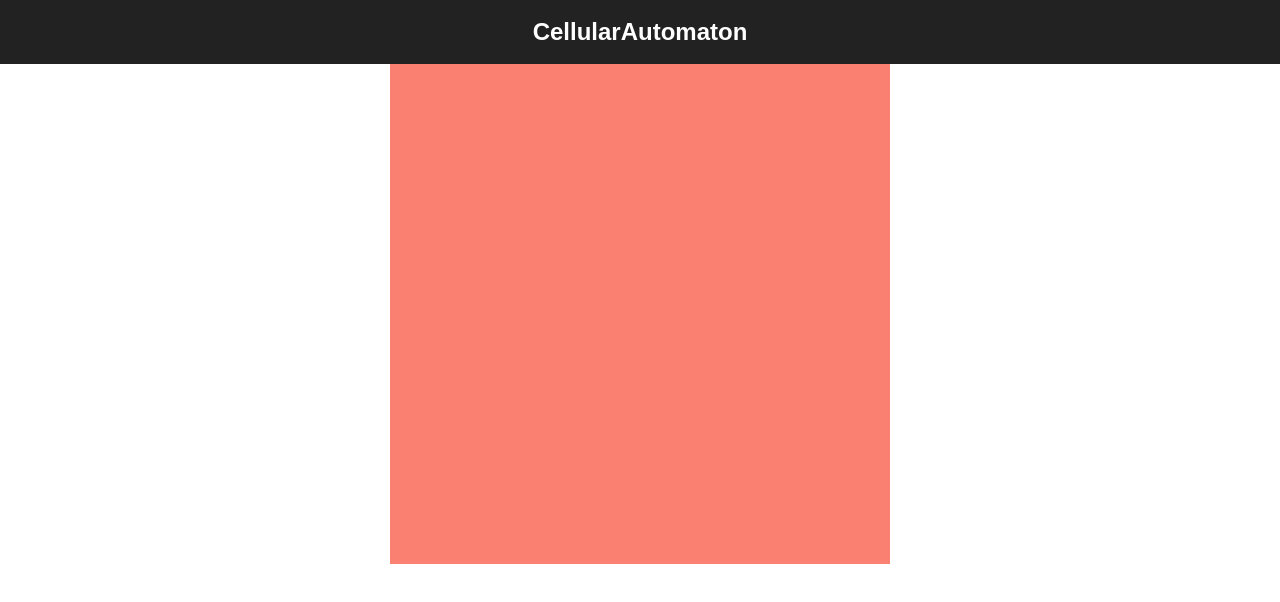
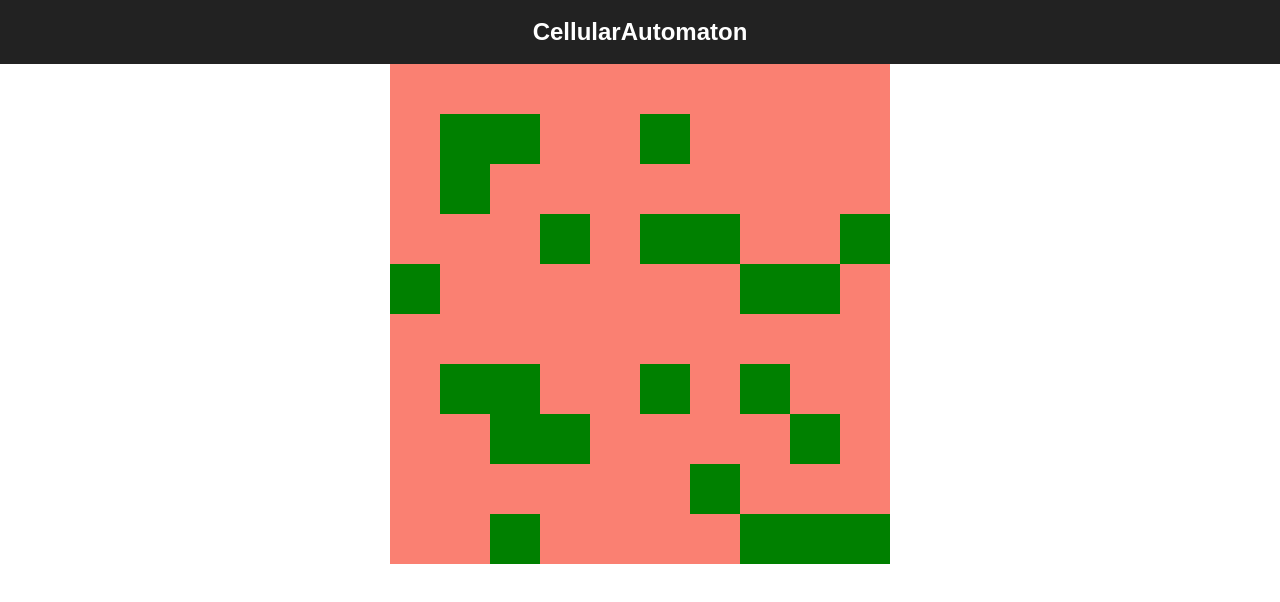
Before and after one commit to samRC/CellularAutomaton, a React (Create React App) app: page / in a window 1280 px wide. Shown: the top 602 px of the page. Built offline with nearby package versions, Linux system fonts and the light colour scheme.

Commit message:
added random alive squares; should be set by button

```diff
--- a/package.json
+++ b/package.json
@@ -12,5 +12,6 @@
     "build": "react-scripts build",
     "test": "react-scripts test --env=jsdom",
     "eject": "react-scripts eject"
-  }
+  },
+  "homepage": "http://samrc.space/build"
 }
--- a/src/components/board.js
+++ b/src/components/board.js
@@ -2,14 +2,20 @@ import React, { Component } from 'react';
 import Square from './square';
 
 export default class Board extends Component{
-  createBoard(width, height){
+  // args
+  // width: num of columns
+  // height: num in each rows
+  // probAlive: probabilty if will be set alive or not
+  createBoard(width, height, probAlive){
     const totalSquare = width * height;
     width = 100/width;
     height = 100/ height;
     let outSquare = [];
     for(let i = 0; i < totalSquare; i++){
+      let alive = Math.random() < probAlive ? true : false;
       outSquare.push(
         <Square
+          isAlive={alive}
           width={width}
           height={height}
           key={i+ 'square'}/>
@@ -26,7 +32,7 @@ export default class Board extends Component{
       width: '500px',
       height: '500px',
     };
-    const squares = this.createBoard(10,10);
+    const squares = this.createBoard(10,10, .2);
     return(
       <div style={style}>
       {squares}
--- a/src/components/square.js
+++ b/src/components/square.js
@@ -5,7 +5,7 @@ export default class Square extends Component{
     super(props);
     this.state = {
       hover: false,
-      isAlive: false
+      isAlive: this.props.isAlive
     }
     this.toggleHover = this.toggleHover.bind(this);
   }
```
